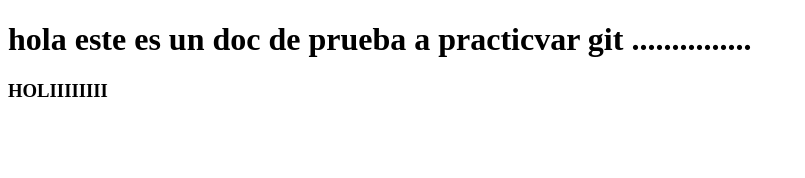
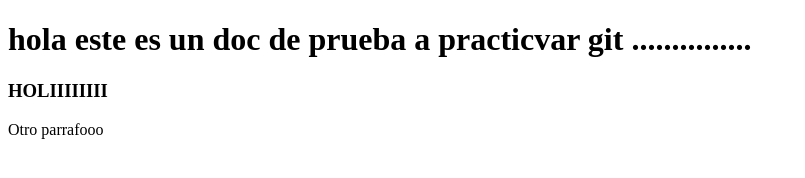
Before and after one commit to carmentenorio/practica-comandos-avanzados, a plain HTML site: page index.html in a window 1280 px wide. Shown: the whole page, without its empty margins (0-805 px from the left). Drawn offline with Linux system fonts and the light colour scheme.

Commit message:
add textooooo

```diff
--- a/index.html
+++ b/index.html
@@ -10,6 +10,7 @@
     </h1>
     <h3>HOLIIIIIIII</h3>
 
+    <p>Otro parrafooo</p>
 
 </body>
 </html>
```
